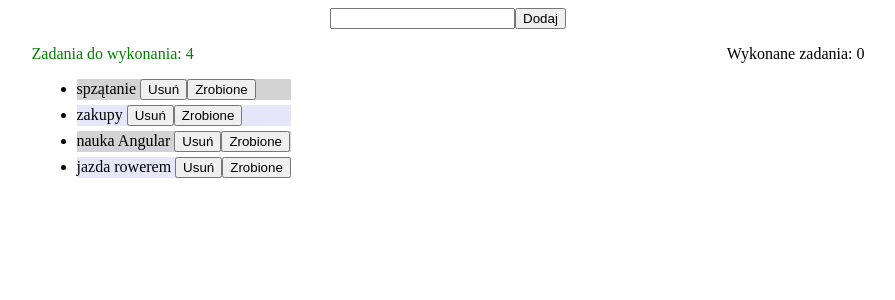
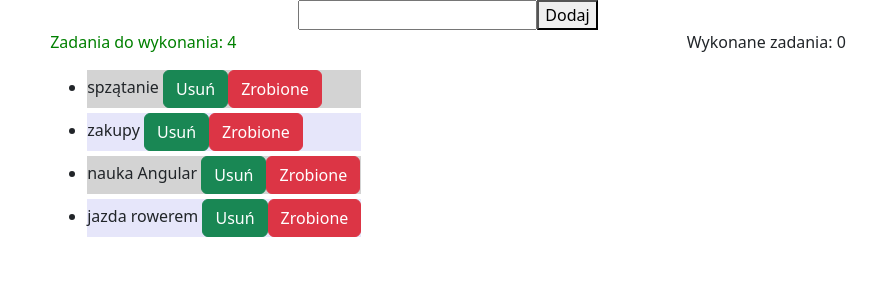
Before and after one commit to TaOleks/listaZada-, an Angular app: page / in a window 1280 px wide. Shown: the top 300 px of the page, without its empty margins (192-1087 px from the left). Built offline with nearby package versions, Linux system fonts and the light colour scheme.

Commit message:
'Lista zadań' with service. RXJS(BehaviorSubject)

```diff
--- a/angular.json
+++ b/angular.json
@@ -26,6 +26,7 @@
             ],
             "styles": [
               "src/styles.css"
+
             ],
             "scripts": []
           },
@@ -88,6 +89,7 @@
             ],
             "styles": [
               "src/styles.css"
+
             ],
             "scripts": []
           }
--- a/package.json
+++ b/package.json
@@ -18,6 +18,7 @@
     "@angular/platform-browser": "^15.2.0",
     "@angular/platform-browser-dynamic": "^15.2.0",
     "@angular/router": "^15.2.0",
+    "bootstrap": "^5.3.0-alpha3",
     "rxjs": "~7.8.0",
     "tslib": "^2.3.0",
     "zone.js": "~0.12.0"
--- a/src/app/add-task/add-task.component.ts
+++ b/src/app/add-task/add-task.component.ts
@@ -1,4 +1,5 @@
 import { Component, EventEmitter, Output } from '@angular/core';
+import { TasksService } from '../services/tasks.service';
 
 @Component({
   selector: 'app-add-task',
@@ -8,11 +9,11 @@ import { Component, EventEmitter, Output } from '@angular/core';
 export class AddTaskComponent {
   newTask:string;
 
-@Output()
-emmitTask = new EventEmitter<string>();
+  constructor(private tasksService:TasksService){}
+
 
   add(){
-this.emmitTask.emit(this.newTask);
+this.tasksService.add(this.newTask)
 this.newTask = ''
   }
 }
--- a/src/app/app.component.html
+++ b/src/app/app.component.html
@@ -1,15 +1,15 @@
 <div>
   <div class="container">
-    <app-add-task (emmitTask)="add($event)"></app-add-task>
+    <app-add-task ></app-add-task>
   </div>
 
   <div class="container">
     <div>
-      <app-todo-task [tasksList]="tasksList" (emitDone)="done($event)" (emitRemove)="remove($event)" ></app-todo-task>
+      <app-todo-task ></app-todo-task>
     </div>
 
     <div>
-      <app-done-task [tasksDone]="tasksDone"></app-done-task>
+      <app-done-task></app-done-task>
     </div>
 
   </div>
--- a/src/app/app.component.ts
+++ b/src/app/app.component.ts
@@ -5,28 +5,6 @@ import { Component, OnInit } from '@angular/core';
   templateUrl: './app.component.html',
   styleUrls: ['./app.component.css']
 })
-export class AppComponent implements OnInit{
-  title = 'lessonsAngular';
-
-
-  tasksList: Array<string> = [];
-  tasksDone: Array<string> = [];
-ngOnInit(): void {
-this.tasksList = ['spzątanie ', 'zakupy', 'nauka Angular','jazda rowerem']
-}
-
-  add(task:string): void {
-    this.tasksList.push(task)
-  }
-
-  remove(task: string) {
-    this.tasksList = this.tasksList.filter(it => it !== task)
-  }
-
-  done(task: string) {
-    this.tasksDone.push(task)
-    this.remove(task)
-    console.log(this.tasksDone)
-  }
+export class AppComponent {
 
 }
--- a/src/app/app.module.ts
+++ b/src/app/app.module.ts
@@ -7,6 +7,7 @@ import { FormsModule } from '@angular/forms';
 import { AddTaskComponent } from './add-task/add-task.component';
 import { TodoTaskComponent } from './todo-task/todo-task.component';
 import { DoneTaskComponent } from './done-task/done-task.component';
+import { TasksService } from './services/tasks.service';
 
 @NgModule({
   declarations: [
@@ -20,7 +21,7 @@ import { DoneTaskComponent } from './done-task/done-task.component';
     AppRoutingModule,
     FormsModule
   ],
-  providers: [],
+  providers: [TasksService],
   bootstrap: [AppComponent]
 })
 export class AppModule { }
--- a/src/app/done-task/done-task.component.ts
+++ b/src/app/done-task/done-task.component.ts
@@ -1,4 +1,5 @@
 import { Component, Input } from '@angular/core';
+import { TasksService } from '../services/tasks.service';
 
 @Component({
   selector: 'app-done-task',
@@ -6,6 +7,12 @@ import { Component, Input } from '@angular/core';
   styleUrls: ['./done-task.component.css']
 })
 export class DoneTaskComponent {
- @Input()
+
  tasksDone: Array<string>= [];
+
+ constructor(private tasksService: TasksService){
+  this.tasksService.getTasksDoneObs().subscribe((tasks: Array<string> )=> {
+    this.tasksDone = tasks;
+  })
+ }
 }
--- /dev/null
+++ b/src/app/services/tasks.service.ts
@@ -0,0 +1,44 @@
+import { Injectable } from "@angular/core";
+import { BehaviorSubject, Observable } from "rxjs";
+
+@Injectable()
+export class TasksService{
+
+
+ private tasksList: Array<string> = [];
+ private tasksDone: Array<string> = [];
+
+ private tasksListObs = new BehaviorSubject<Array<string>>(this.tasksList);
+ private tasksDoneObs = new BehaviorSubject<Array<string>>(this.tasksDone)
+
+constructor() {
+this.tasksList = ['spzątanie ', 'zakupy', 'nauka Angular','jazda rowerem'];
+this.tasksListObs.next(this.tasksList)
+}
+
+  add(task:string): void {
+    this.tasksList.push(task)
+    this.tasksListObs.next(this.tasksList)
+  }
+
+  remove(task: string) {
+    this.tasksList = this.tasksList.filter(it => it !== task);
+    this.tasksListObs.next(this.tasksList)
+  }
+
+  done(task: string) {
+    this.tasksDone.push(task)
+    this.remove(task)
+    this.tasksDoneObs.next(this.tasksDone)
+  }
+
+  getTasksListObs(): Observable<Array<string>>{
+    return this.tasksListObs.asObservable()
+  }
+
+
+  getTasksDoneObs(): Observable<Array<string>>{
+    return this.tasksDoneObs.asObservable()
+  }
+
+}
--- a/src/app/todo-task/todo-task.component.html
+++ b/src/app/todo-task/todo-task.component.html
@@ -3,8 +3,8 @@
   <ul>
     <li *ngFor="let task of tasksList; let odd = odd" [ngClass]="{'odd-li': odd, 'last-li':tasksList.length===1}">
       {{task}}
-      <button (click)="remove(task)">Usuń</button>
-      <button (click)="done(task)">Zrobione</button>
+      <button type="button" class="btn btn-success" (click)="remove(task)">Usuń</button>
+      <button  type="button" class="btn btn-danger" (click)="done(task)">Zrobione</button>
 
     </li>
   </ul>
--- a/src/app/todo-task/todo-task.component.ts
+++ b/src/app/todo-task/todo-task.component.ts
@@ -1,5 +1,6 @@
 
 import { Component, EventEmitter, Input, Output, ViewEncapsulation } from '@angular/core';
+import { TasksService } from '../services/tasks.service';
 
 @Component({
   selector: 'app-todo-task',
@@ -8,22 +9,22 @@ import { Component, EventEmitter, Input, Output, ViewEncapsulation } from '@angu
   encapsulation: ViewEncapsulation.Emulated
 })
 export class TodoTaskComponent {
-  @Input()
+
   tasksList: Array<string> = [];
 
-  @Output()
-  emitDone = new EventEmitter<string>();
 
-
-  @Output()
-  emitRemove = new EventEmitter<string>();
+  constructor(private tasksService:TasksService){
+    this.tasksService.getTasksListObs().subscribe((tasks:Array<string>)=>{
+      this.tasksList = tasks;
+    })
+  }
 
   remove(task: string) {
-    this.emitRemove.emit(task)
+   this.tasksService.remove(task)
   }
 
   done(task: string) {
-    this.emitDone.emit(task)
+    this.tasksService.done(task)
   }
 
   getColor(): string{
--- a/src/styles.css
+++ b/src/styles.css
@@ -1 +1,2 @@
 /* You can add global styles to this file, and also import other style files */
+@import "~bootstrap/dist/css/bootstrap.min.css"
```
Also changed, not shown: 1 other file (tests, documents, lock files or other folders).
